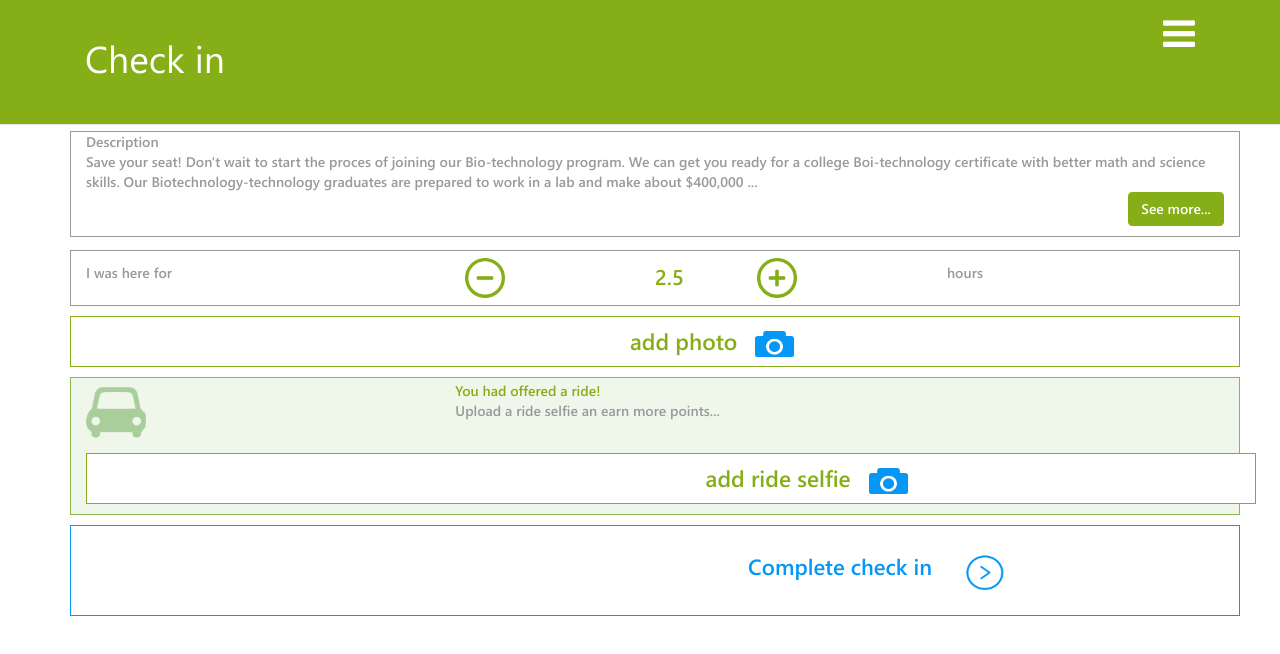
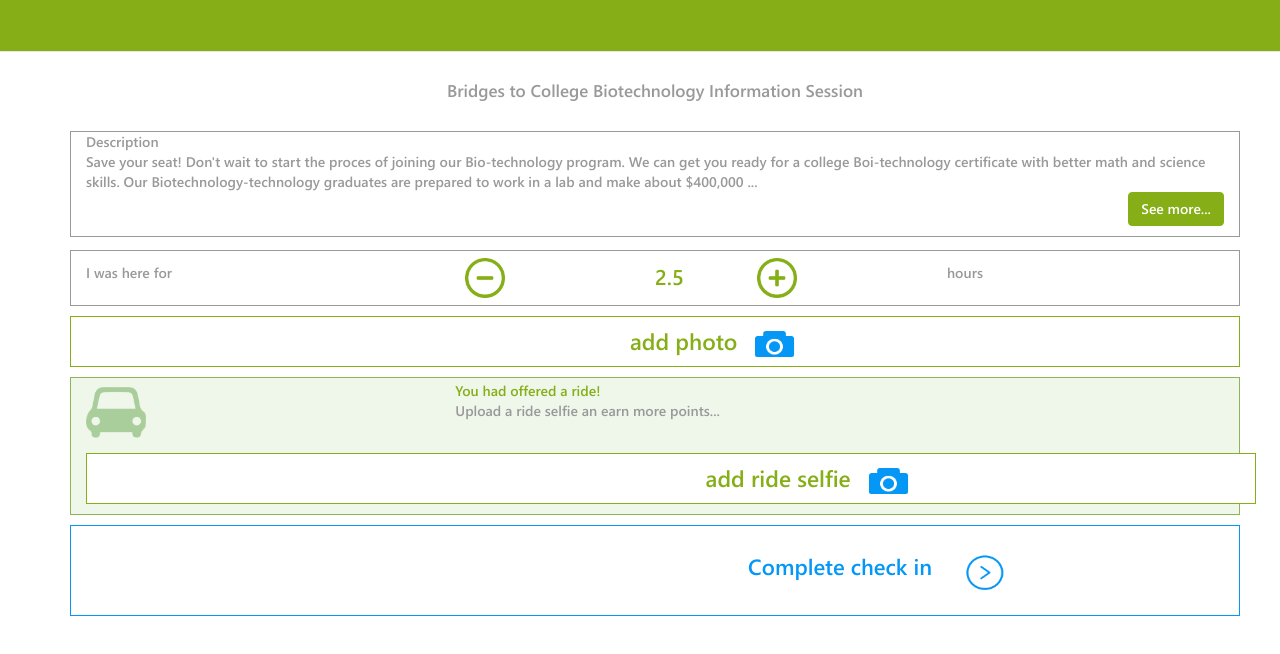
Before and after one commit to ideepakkrishnan/ideepakkrishnan.github.io, a plain HTML site: page checkin.html in a window 1280 px wide. Drawn offline with nearby package versions, Linux system fonts and the light colour scheme.

Commit message:
Converting the header sizes into % values in check-in page

```diff
--- a/checkin.html
+++ b/checkin.html
@@ -39,10 +39,10 @@
 			<div class="container">
 				<div class="navbar-header" style="float:none">
 					<a href="#" class="navbar-brand" style="float:right">
-						<i class="fa fa-bars" style="color:white;font-size:28pt;"></i>
+						<i class="fa fa-bars" style="color:white;font-size:0.0457%;"></i>
 					</a>
-					<div class="container" style="padding-top: 23pt; padding-bottom: 30pt" >
-						<a style=" font-family: segoe-ui; color:white; font-size:28pt;" href="#">Check in</a>
+					<div class="container" style="padding-top: 0.0375%; padding-bottom: 0.0489%" >
+						<a style=" font-family: segoe-ui; color:white; font-size:0.0457%;" href="#">Check in</a>
 					</div>
 				</div>
 
```
